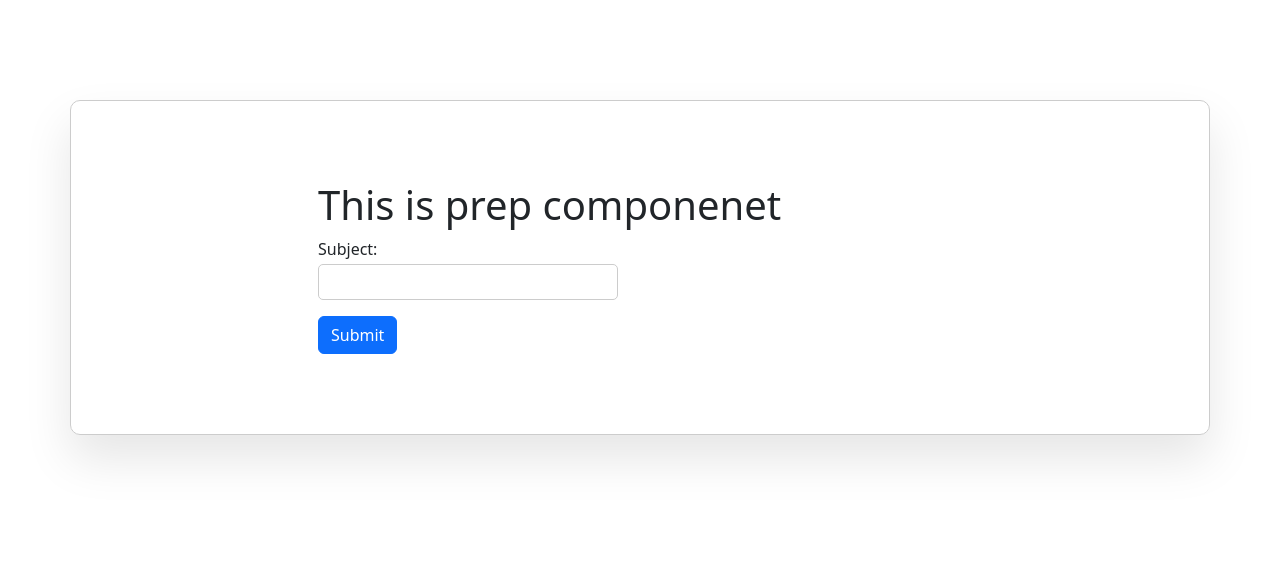
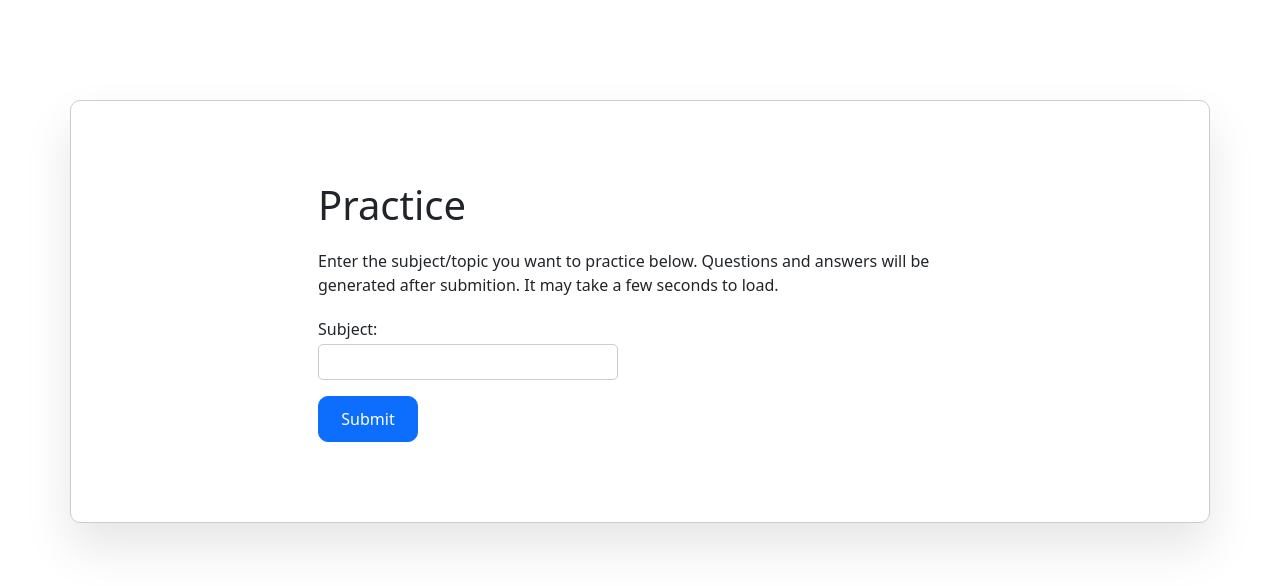
Before and after one commit to MargaretLai/Exam-Prep-App, a Django app: page /prep/ in a window 1280 px wide. Shown: the top 586 px of the page. Run offline with Django 5.2, Linux system fonts and the light colour scheme; some web fonts are replaced.

Commit message:
Styled exam component

```diff
--- a/appone/static/css/main.css
+++ b/appone/static/css/main.css
@@ -33,11 +33,12 @@ nav {
     margin-top: 100px;
 }
 
-.review-container p {
+.review-container p, .exam-container p {
     margin-top: 20px;
 }
 
-.review-container button {
+
+.review-container button, .exam-container button {
     width: 100px;
     padding: 10px;
     border-radius: 10px;
@@ -47,7 +48,7 @@ nav {
     margin-top: 30px;
 }
 
-.review-container ul {
+.review-container ul, .exam-container ul{
     margin-top: 10px;
     list-style-type: none;
 }
--- a/appone/templates/prep.html
+++ b/appone/templates/prep.html
@@ -4,7 +4,8 @@
 <div class="container exam-container">
     <div class="row justify-content-center">
         <div class="col-md-8">
-            <h1>This is prep componenet</h1>
+            <h1>Practice</h1>
+            <p>Enter the subject/topic you want to practice below. Questions and answers will be generated after submition. It may take a few seconds to load.</p>
 
             <form method="post">
                 {% csrf_token %}
```
